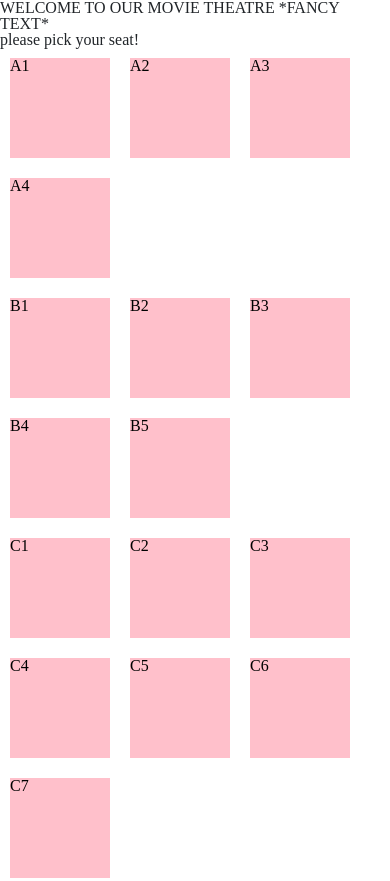
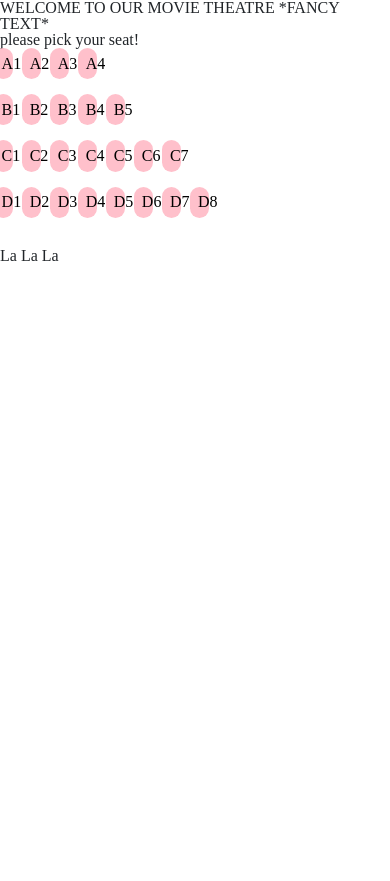
Before and after one commit to amandagrayreynolds/MidtermProject, a plain HTML site: page index.html in a window 390 px wide. Shown: the top 881 px of the page. After the commit the page ends 844 px from the top, so only its background shows below. Drawn offline with nearby package versions, Linux system fonts and the light colour scheme.

Commit message:
New Css layout, boxes now are responsive

```diff
--- a/index.html
+++ b/index.html
@@ -15,19 +15,19 @@
 	<h2> please pick your seat!</h2>
 
 	<div id="theatre">
-		<div id="row1">
+		<div id="row1" class="row">
 		</div>
 
-		<div id="row2">
+		<div id="row2" class="row">
 		</div>
 
-		<div id="row3">
+		<div id="row3" class="row">
 		</div>
 
-		<div id="row4">
+		<div id="row4" class="row">
 		</div>
 
-		<div id="form">
+		<div id="form" class="row">
 		</div>
 
 
--- a/main.css
+++ b/main.css
@@ -9,6 +9,15 @@ input {
   margin: 1%;
 }
 
+#theatre{
+width:90%;
+}
+
+.row{position:block;
+  margin-bottom: 15px;
+  text-align: center;
+}
+
 #submitButton {
   margin: 1%;
 }
@@ -16,9 +25,11 @@ input {
 .seat {
   background-color: pink;
   color: black;
-  margin: 10px;
-  width: 100px;
-  height: 100px;
+  margin-left: 9px;
+  width: 5%;
   display: inline-block;
+  padding:2%;
+  border-radius:10px;
+  text-align: center;
 }
 /*//// FORM STYLE END ////*/
```
